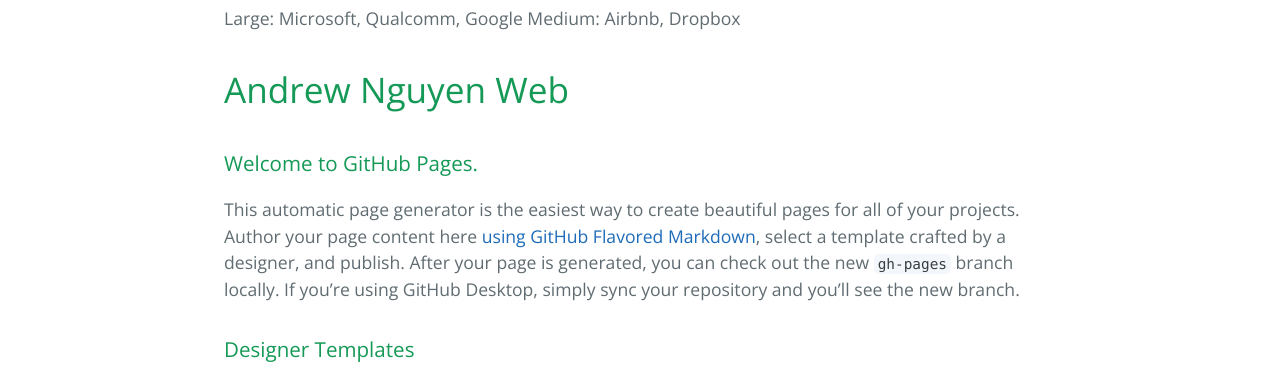
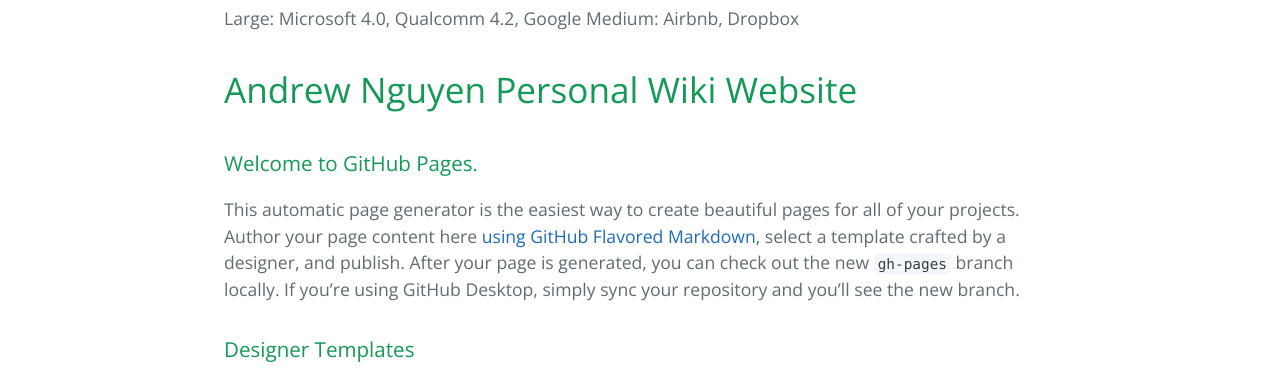
Before and after one commit to jakthu/jakthu.github.io, a plain HTML site: page index.html in a window 1280 px wide. Shown: the part 719-1100 px from the top of the page. Drawn offline with nearby package versions, Linux system fonts and the light colour scheme.

Commit message:
Update index.html

```diff
--- a/index.html
+++ b/index.html
@@ -41,12 +41,12 @@
         Research:
 
       </p>
-      <h1>Tech companies</h1>
-      <p>Large: Microsoft, Qualcomm, Google
+      <h1>Tech companies ratings</h1>
+      <p>Large: Microsoft 4.0, Qualcomm 4.2, Google
         Medium: Airbnb, Dropbox
       </p>
       <h1>
-<a id="andrew-nguyen-website" class="anchor" href="#andrew-nguyen-website" aria-hidden="true"><span aria-hidden="true" class="octicon octicon-link"></span></a>Andrew Nguyen Web</h1>
+<a id="andrew-nguyen-website" class="anchor" href="#andrew-nguyen-website" aria-hidden="true"><span aria-hidden="true" class="octicon octicon-link"></span></a>Andrew Nguyen Personal Wiki Website</h1>
 
 <h3>
 <a id="welcome-to-github-pages" class="anchor" href="#welcome-to-github-pages" aria-hidden="true"><span aria-hidden="true" class="octicon octicon-link"></span></a>Welcome to GitHub Pages.</h3>
```
